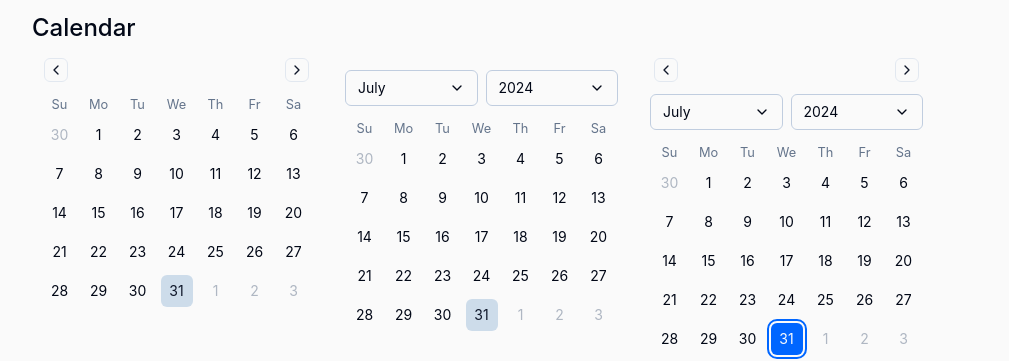
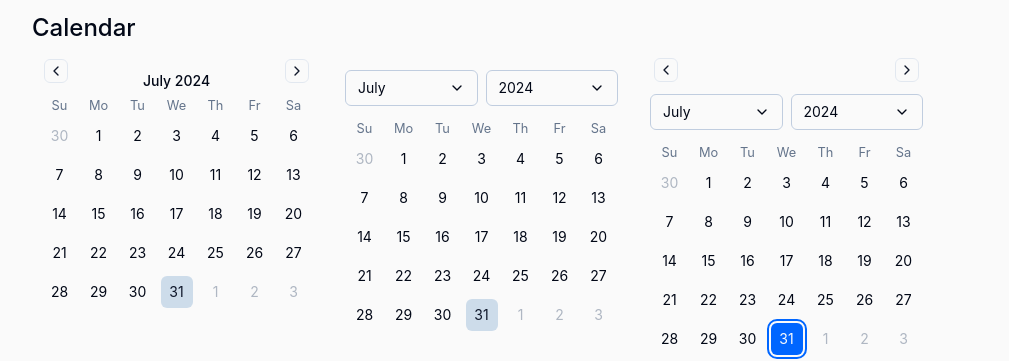
Before and after one commit to ajiohjesse/styled-ui, a React (Vite) app: page / in a window 1280 px wide. Shown: the part 2236-2597 px from the top of the page, without its empty margins (96-1105 px from the left). Built offline with nearby package versions, Linux system fonts and the light colour scheme.

Commit message:
fix: modify calendar heading

```diff
--- a/src/components/calendar-preview.tsx
+++ b/src/components/calendar-preview.tsx
@@ -7,7 +7,11 @@ const CalendarPreview = () => {
 
   return (
     <Section title='Calendar'>
-      <Calendar />
+      <Calendar
+        mode='single'
+        selected={date}
+        onSelect={date => setDate(date)}
+      />
       <Calendar
         mode='single'
         selected={date}
@@ -15,7 +19,6 @@ const CalendarPreview = () => {
         fromYear={1940}
         toYear={new Date().getFullYear()}
         captionLayout='dropdown'
-        initialFocus
       />
       <Calendar
         mode='single'
--- a/src/ui/calendar/style.ts
+++ b/src/ui/calendar/style.ts
@@ -10,20 +10,16 @@ export const StyledCalendarWrapper = styled.span`
     display: flex;
   }
 
-  .styled-month {
-    /* margin-top: 4px; */
-  }
-
   .styled-caption {
     display: flex;
     position: relative;
     align-items: end;
+    justify-content: center;
   }
 
   .styled-caption-label {
     font-size: 0.875rem;
     font-weight: 500;
-    display: none;
   }
 
   .styled-caption-dropdowns {
@@ -37,6 +33,10 @@ export const StyledCalendarWrapper = styled.span`
 
     & ~ .styled-nav {
       margin-bottom: 68px;
+    }
+
+    & .styled-caption-label {
+      display: none;
     }
   }
 
```
